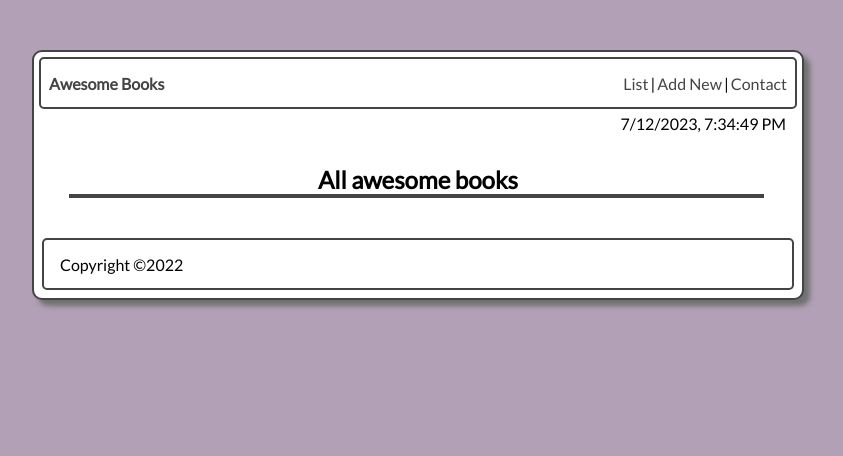
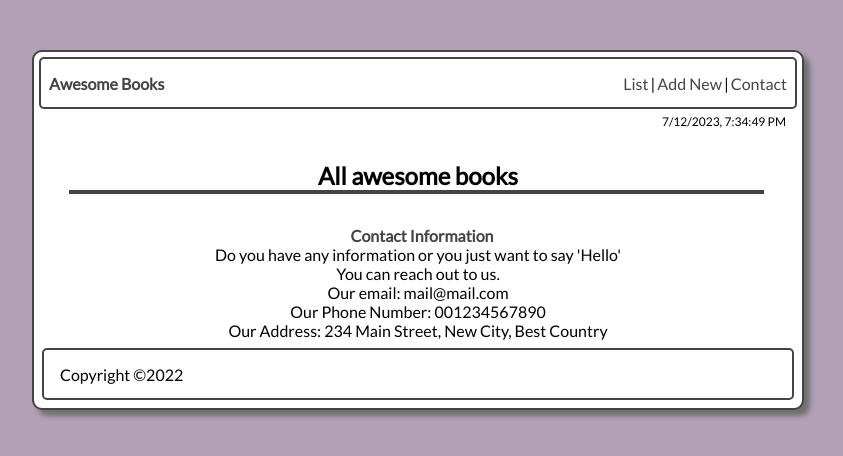
Before and after one commit to Godedict/Awesome-books, a website: page index.html in a window 1280 px wide. Both pictures are taken after a click on the link "Contact". Shown: the whole page, without its empty margins (222-1065 px from the left). Drawn offline with Linux system fonts and the light colour scheme.

Commit message:
Create function to hide

```diff
--- a/index.html
+++ b/index.html
@@ -17,7 +17,7 @@
           <h1>Awesome Books</h1>
           <nav class="nav">
             <ul class="list">
-            <li class="list-items link" id="add-new-link"><a href="#add-book">List</a></li>
+              <li class="list-items link" id="list-link"><a href="#list">List</a></li>
               <span class="divider">|</span>
               <li class="list-items link" id="add-new-link"><a href="#add-book">Add New</a></li>
               <span class="divider">|</span>
@@ -28,12 +28,12 @@
         <p class="date"></p>
       </div>
 
-    <div class="container-list ">
+      <div class="container-list">
         <h2 class="list-title">All awesome books</h2>
         <ul class="book-list">
         </ul>
       </div>
-    <div class="hide div-form">
+      <div class="div-form hide">
         <h2>Add a new book</h2>
         <form action="" class="add-form">
           <input type="text" placeholder="Title" id="title" class="title-input">
@@ -49,7 +49,7 @@
           <h1>Contact Information</h1>
         </div>
         <div class="text-content">
-        <p>Do you have any information or you just want to say 'Hello' </br>You can reach out to us.</p>
+          <p>Do you have any information or you just want to say 'Hello'<br>You can reach out to us.</p>
           <ul class="contact-detail-list">
             <li class="contact-detail-item">Our email: mail@mail.com</li>
             <li class="contact-detail-item">Our Phone Number: 001234567890</li>
--- a/script.js
+++ b/script.js
@@ -63,11 +63,37 @@ bookList.addEventListener('click', (event) => {
   }
 });
 
-
-// Displayin pages
+// Function to display date
 
 const date = document.querySelector('.date');
 const displayDate = () => {
   date.textContent = new Date().toLocaleString();
 };
 setInterval(displayDate, 1000);
+
+document.addEventListener('DOMContentLoaded', () => {
+  const listLink = document.querySelector('#list-link');
+  const addNewLink = document.querySelector('#add-new-link');
+  const contactLink = document.querySelector('#contact-link');
+  const listSection = document.querySelector('.container-list');
+  const addBookSection = document.querySelector('.div-form');
+  const contactSection = document.querySelector('.contact');
+
+  listLink.addEventListener('click', () => {
+    listSection.classList.remove('hide');
+    addBookSection.classList.add('hide');
+    contactSection.classList.add('hide');
+  });
+
+  addNewLink.addEventListener('click', () => {
+    listSection.classList.add('hide');
+    addBookSection.classList.remove('hide');
+    contactSection.classList.add('hide');
+  });
+
+  contactLink.addEventListener('click', () => {
+    listSection.classList.add('hide');
+    addBookSection.classList.add('hide');
+    contactSection.classList.remove('hide');
+  });
+});
--- a/style.css
+++ b/style.css
@@ -119,6 +119,7 @@ body {
   display: flex;
   justify-content: end;
   padding-right: 1rem;
+  font-size: 12px;
 }
 
 .title-container {
```
Lines whose indentation alone changed are shown as unchanged.
